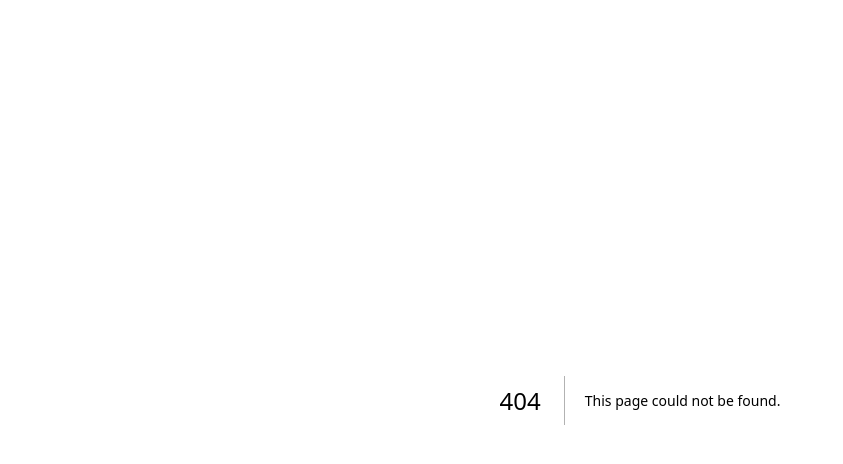
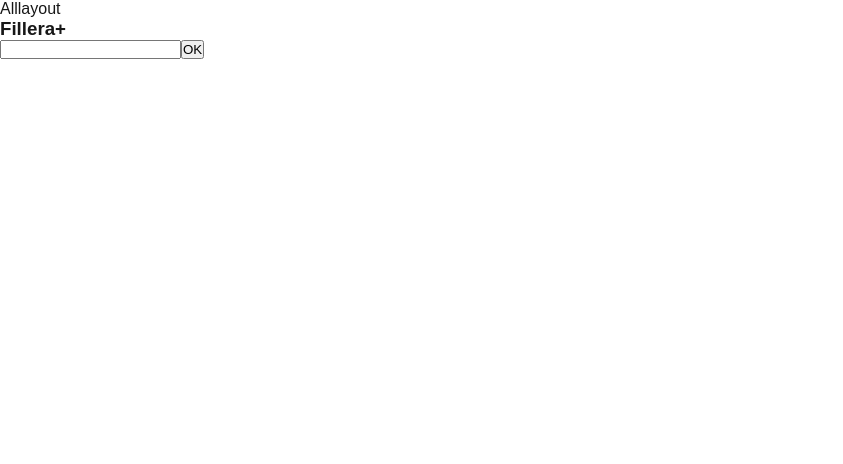
Before and after one commit to VoodyDoll/nextprogect, a Next.js app: page /main/zooz in a window 1280 px wide. Before the commit this address had no page. Shown: the top 464 px of the page, without its empty margins (0-843 px from the left). Built offline with nearby package versions, Linux system fonts and the light colour scheme.

Commit message:
use client and routing

```diff
--- /dev/null
+++ b/app/(lk)/layout.js
@@ -0,0 +1,13 @@
+// import React from 'react'
+
+const Alllayout = ({children}) => {
+  return (
+    <div>
+        Alllayout
+        {children}
+
+        </div>
+  )
+}
+
+export default Alllayout
--- /dev/null
+++ b/app/(lk)/main/zooz/page.js
@@ -0,0 +1,21 @@
+'use client'
+import React from 'react'
+const Roomba = () => {
+  let snow=()=>{
+    console.log('bip')
+  }
+  return (
+    <div>
+
+    <h3>Fillera+</h3>
+
+      <input type='text'></input>
+      <button onClick={snow}>OK</button>
+
+
+
+      </div>
+  )
+}
+
+export default Roomba
--- a/app/page.js
+++ b/app/page.js
@@ -1,11 +1,13 @@
 import Image from "next/image";
 import styles from "./page.module.css";
+
 
 export default function Home() {
   return (
 
     <div className={styles.page}>
-      <h2>Родина</h2>
+
+      <h2 style={{color:'red'}}>Родина</h2>
       <main className={styles.main}>
         <Image
           className={styles.logo}
```
Also changed, not shown: app/(lk)/admin/page.js (added, +9 -0 lines), app/(lk)/main/pages/page.js (added, +13 -0 lines), app/loading.js (added, +9 -0 lines), app/not-found.js (added, +9 -0 lines).
